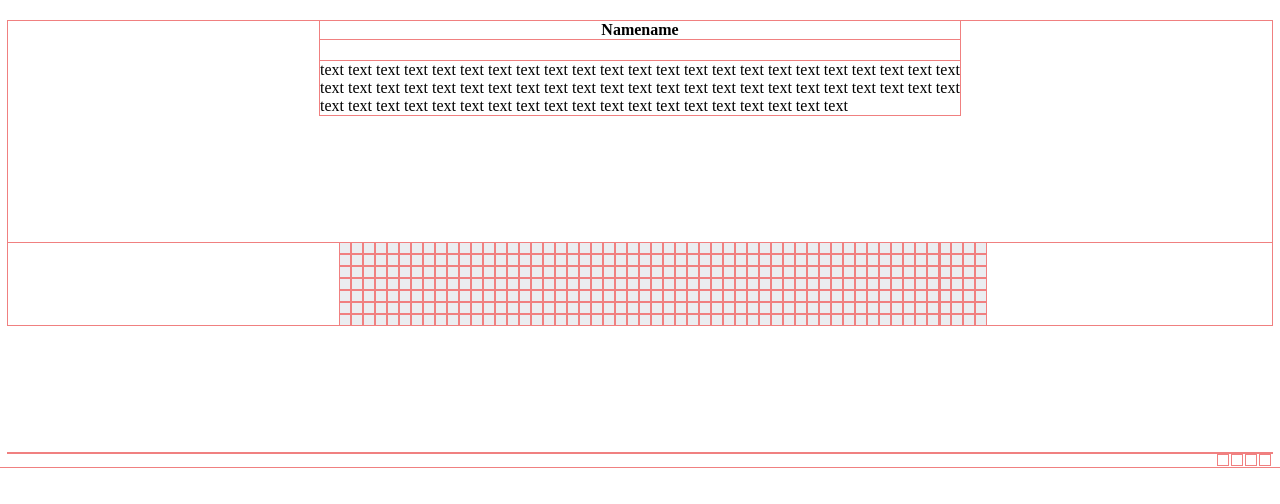
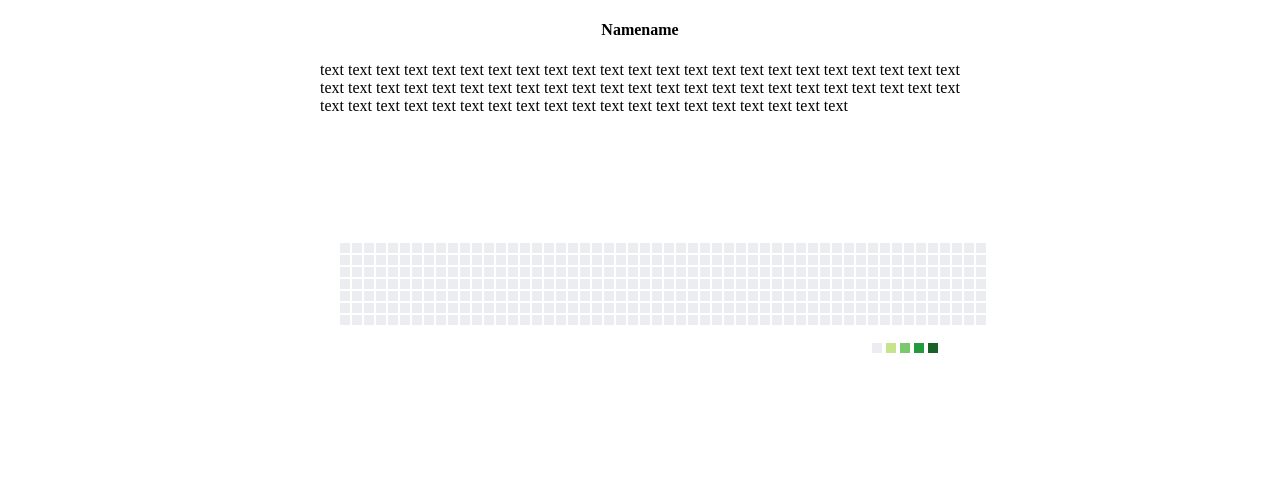
Before and after one commit to polevoyd/gitsaver, a React (Create React App) app: page / in a window 1280 px wide. Shown: the top 504 px of the page. Built offline with nearby package versions, Linux system fonts and the light colour scheme.

Commit message:
static version

```diff
--- a/src/components/ColorSwitch.js
+++ b/src/components/ColorSwitch.js
@@ -4,18 +4,11 @@ const ColorSwitch = () => {
     return(
         <div>
             <form className="color-switch">
-                <div className="radio">
-
-                </div>
-                <div className="radio">
-
-                </div>
-                <div className="radio">
-
-                </div>
-                <div className="radio">
-
-                </div>
+                <div className="radio" id="radio1"></div>
+                <div className="radio" id="radio2"></div>
+                <div className="radio" id="radio3"></div>
+                <div className="radio" id="radio4"></div>
+                <div className="radio" id="radio5"></div>
             </form>
         </div>
     );
--- a/src/index.css
+++ b/src/index.css
@@ -1,5 +1,5 @@
 * {
-  outline: 1px solid lightcoral;
+  /* outline: 1px solid lightcoral; */
 }
 
 .welcome {
@@ -17,13 +17,13 @@
 
 
 .board-area {
-
+  margin: 10vw auto;
 }
 
 .board {
 
   display: block;
-  margin: 10vw auto;
+  margin: 1vw auto;
   width: 600px;
 }
 .board-cell {
@@ -43,15 +43,11 @@
 
 }
 
-/*
-background-color: #ebedf0;
-background-color: #c6e48b;
-background-color: #7bc96f;
-background-color: #196127;
-*/
 
 .color-switch {
-
+  width: 600px;
+  display: block;
+  margin: 0 auto;
 }
 
 .radio {
@@ -60,3 +56,29 @@ background-color: #196127;
   float: right;
   margin: 2px 2px;
 }
+
+#radio1 {
+  background-color: #196127
+}
+
+#radio2 {
+  background-color: #239a3b
+}
+
+#radio3 {
+  background-color: #7bc96f;
+}
+
+#radio4 {
+  background-color: #c6e48b;
+}
+
+#radio5 {
+  background-color: #ebedf0
+}
+/*
+
+background-color: #c6e48b;
+background-color: #7bc96f;
+background-color: #196127;
+*/
```
